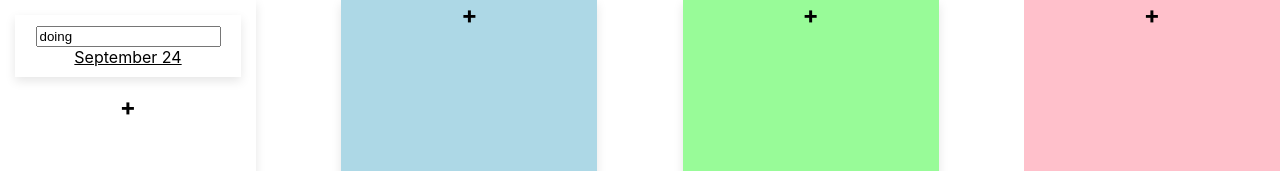
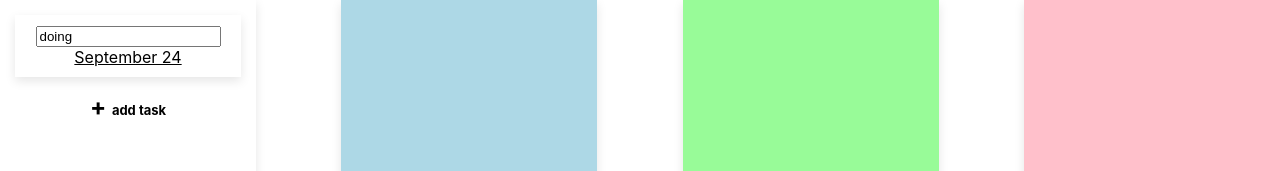
Before and after one commit to admiral-gunter/react-trello-clone, a React (Create React App) app: page / in a window 1280 px wide. Shown: the top 171 px of the page. Built offline with nearby package versions, Linux system fonts and the light colour scheme.

Commit message:
update date

```diff
--- a/src/App.js
+++ b/src/App.js
@@ -133,25 +133,36 @@ function App() {
 
   const AddTaskBtnStyle = { fontWeight: 'bold', fontSize: '24px', cursor: 'pointer' }
 
+  const statusTasks = [{ 'bg': 'white', 'sts': 'TODO' }, { 'bg': 'lightblue', 'sts': 'IN_PROGRESS' }, { 'bg': 'palegreen', 'sts': 'DONE' }, { 'bg': 'pink', 'sts': 'BACKLOG' }]
+
   const TaskStyle = { background: 'white', padding: '10px', boxShadow: '0px 4px 10px rgba(0, 0, 0, 0.1)', margin: '15px' }
+  const [hoveredIndex, setHoveredIndex] = useState(null);
   return (
     <div className="App">
       <div style={{ display: 'flex', justifyContent: 'space-between' }}>
-        <div
-          style={{ background: 'white', width: '20%', height: '100vh', boxShadow: '0px 4px 10px rgba(0, 0, 0, 0.1)', }}
+
+
+        {
+          statusTasks.map((itemSts, idxSts) => {
+            return (<div
+              style={{ background: itemSts.bg, width: '20%', height: '100vh', boxShadow: '0px 4px 10px rgba(0, 0, 0, 0.1)' }}
               onDragOver={handleDragOver}
-          onDrop={(e) => handleDrop(e, "TODO")}
-          id="TODO"
+              onDrop={(e) => handleDrop(e, itemSts.sts)}
+              id={itemSts.sts}
+              key={idxSts}
+              onMouseEnter={() => setHoveredIndex(idxSts)}
+              onMouseLeave={() => setHoveredIndex(null)}
+
             >
-          {dataTasks.TODO.map((item, index) => (
+              {dataTasks[itemSts.sts].map((item, index) => (
 
                 <div
                   key={index}
                   style={TaskStyle}
                   draggable
-              onDragStart={(e) => handleDragStart(e, item, "TODO", index)}
+                  onDragStart={(e) => handleDragStart(e, item, itemSts.sts, index)}
                 >
-              <input onChange={(e) => chgTitle(e.target.value, "TODO", index)} value={item.title} />
+                  <input onChange={(e) => chgTitle(e.target.value, itemSts.sts, index)} value={item.title} />
 
                   <div>
                     <span
@@ -163,7 +174,16 @@ function App() {
 
                     <DatePicker
                       selected={item.duedt}
-                  onChange={(date) => setSelectedDate(date)}
+                      onChange={(date) => {
+                        const updatedTasks = dataTasks[itemSts.sts].map((task, i) =>
+                          i === index ? { ...task, duedt: new Date(date) } : task
+                        );
+
+                        setdataTasks({
+                          ...dataTasks,
+                          [itemSts.sts]: updatedTasks
+                        });
+                      }}
                       dateFormat="MMMM dd"
                       ref={datepickerRef} // Use ref instead of document.getElementById
                       customInput={<></>} // Hide native input field
@@ -173,125 +193,12 @@ function App() {
               ))}
 
 
-          <span style={AddTaskBtnStyle} onClick={(e) => createNewTask(e, "TODO")}>+</span>
-        </div>
-
-        <div
-          style={{ background: 'lightblue', width: '20%', boxShadow: '0px 4px 10px rgba(0, 0, 0, 0.1)' }}
-          onDragOver={handleDragOver}
-          onDrop={(e) => handleDrop(e, "IN_PROGRESS")}
-          id="IN-PROGRESS"
-        >
-          {dataTasks.IN_PROGRESS.map((item, index) => (
-            // Each child in a list should have a unique "key" prop
-            // <li key={index}>{item}</li>
-            <div
-              key={index}
-              style={TaskStyle}
-              draggable
-              onDragStart={(e) => handleDragStart(e, item, "IN_PROGRESS", index)}
-            >
-              <input onChange={(e) => chgTitle(e.target.value, "IN_PROGRESS", index)} value={item.title} />
-
-
-              <div>
-                <span
-                  onClick={() => datepickerRef.current.setOpen(true)}
-                  style={{ cursor: "pointer", textDecoration: "underline" }}
-                >
-                  {formattedDate}
-                </span>
-
-                <DatePicker
-                  selected={item.duedt}
-                  onChange={(date) => setSelectedDate(date)}
-                  dateFormat="MMMM dd"
-                  ref={datepickerRef} // Use ref instead of document.getElementById
-                  customInput={<></>} // Hide native input field
-                />
-              </div>
-            </div>
-          ))}
-
-          <span style={AddTaskBtnStyle} onClick={(e) => createNewTask(e, "IN_PROGRESS")}>+</span>
-        </div>
-
-        <div
-          style={{ background: 'palegreen', width: '20%', boxShadow: '0px 4px 10px rgba(0, 0, 0, 0.1)' }}
-          onDragOver={handleDragOver}
-          onDrop={(e) => handleDrop(e, "DONE")}
-          id="DONE"
-        >
-          {dataTasks.DONE.map((item, index) => (
-            // Each child in a list should have a unique "key" prop
-            // <li key={index}>{item}</li>
-            <div
-              key={index}
-              style={TaskStyle}
-              draggable
-              onDragStart={(e) => handleDragStart(e, item, "DONE", index)}
-            >
-              <input onChange={(e) => chgTitle(e.target.value, "DONE", index)} value={item.title} />
-
-
-              <div>
-                <span
-                  onClick={() => datepickerRef.current.setOpen(true)}
-                  style={{ cursor: "pointer", textDecoration: "underline" }}
-                >
-                  {formattedDate}
-                </span>
-
-                <DatePicker
-                  selected={item.duedt}
-                  onChange={(date) => setSelectedDate(date)}
-                  dateFormat="MMMM dd"
-                  ref={datepickerRef} // Use ref instead of document.getElementById
-                  customInput={<></>} // Hide native input field
-                />
-              </div>
-            </div>
-          ))}
-
-          <span style={AddTaskBtnStyle} onClick={(e) => createNewTask(e, "DONE")}>+</span>
-        </div>
-
-        <div
-          style={{ background: 'pink', width: '20%' }}
-          onDragOver={handleDragOver}
-          onDrop={(e) => handleDrop(e, "BACKLOG")}
-        >
-          {dataTasks.BACKLOG.map((item, index) => (
-            // Each child in a list should have a unique "key" prop
-            // <li key={index}>{item}</li>
-            <div
-              key={index}
-              style={TaskStyle}
-              draggable
-              onDragStart={(e) => handleDragStart(e, item, "BACKLOG", index)}
-            >
-              <input onChange={(e) => chgTitle(e.target.value, "BACKLOG", index)} value={item.title} />
-
-              <div>
-                <span
-                  onClick={() => datepickerRef.current.setOpen(true)}
-                  style={{ cursor: "pointer", textDecoration: "underline" }}
-                >
-                  {formattedDate}
-                </span>
-
-                <DatePicker
-                  selected={item.duedt}
-                  onChange={(date) => setSelectedDate(date)}
-                  dateFormat="MMMM dd"
-                  ref={datepickerRef} // Use ref instead of document.getElementById
-                  customInput={<></>} // Hide native input field
-                />
-              </div>
-            </div>
-          ))}
-          <span style={AddTaskBtnStyle} onClick={(e) => createNewTask(e, "BACKLOG")}>+</span>
-        </div>
+              {hoveredIndex === idxSts && (
+                <span style={AddTaskBtnStyle} onClick={(e) => createNewTask(e, itemSts.sts)}>+ <span style={{ fontSize: 'small' }}>add task</span> </span>
+              )}
+            </div>);
+          })
+        }
       </div>
     </div>
   );
```
Lines whose indentation alone changed are shown as unchanged.
